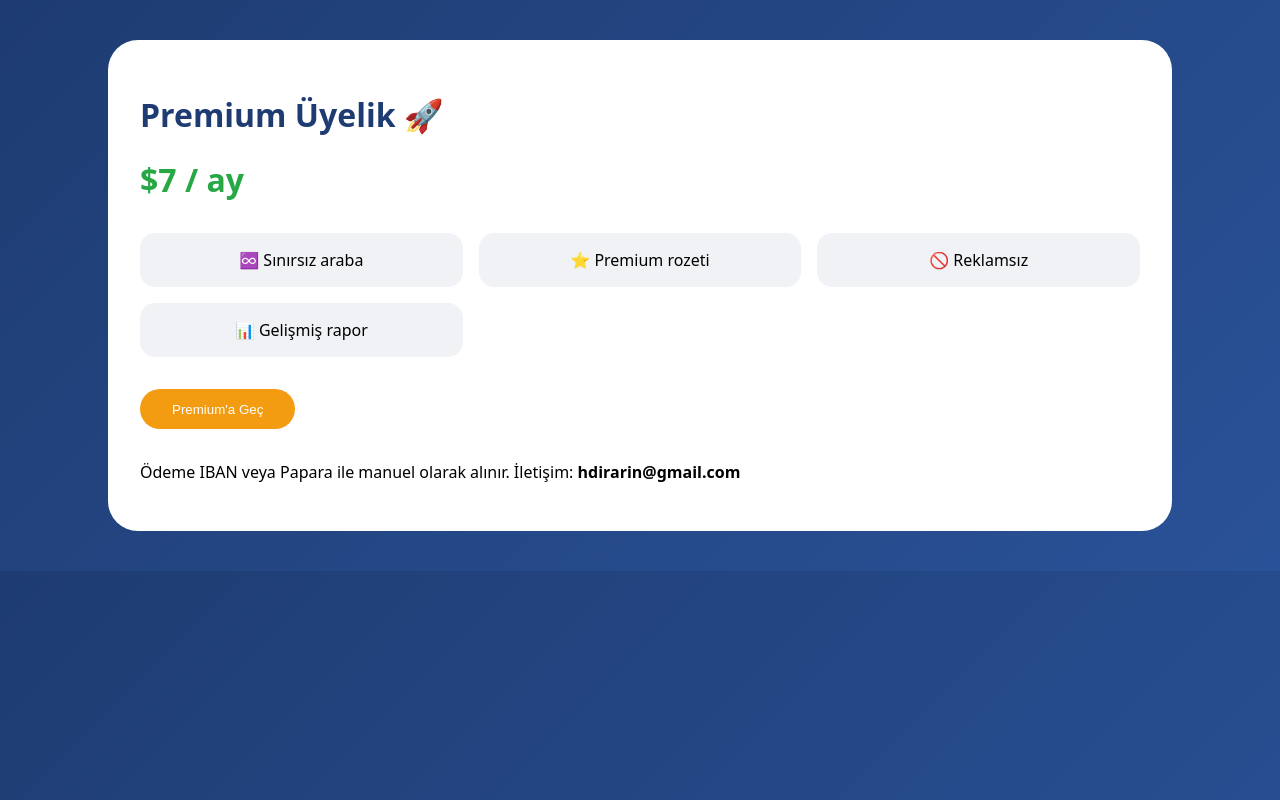
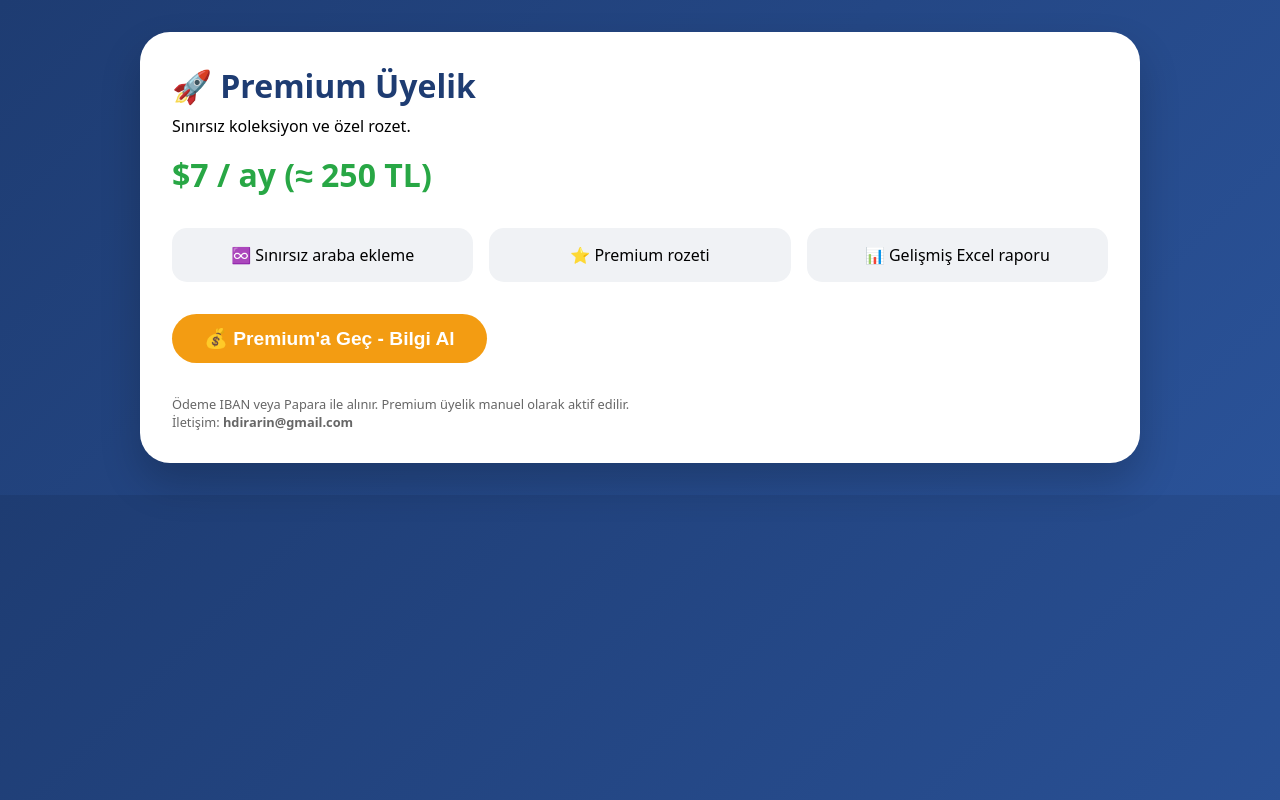
Before and after one commit to EmirCMD87/diecast-app, a Flask app: template templates/premium.html in a window 1280 px wide. Run offline with Flask 3, Linux system fonts and the light colour scheme; the template is opened without the code that fills it, so the values that code supplies are empty; the visitor is signed in with stand-in values (Sample User, id 1).

Commit message:
Update premium.html

```diff
--- a/templates/premium.html
+++ b/templates/premium.html
@@ -2,33 +2,84 @@
 <html lang="tr">
 <head>
     <meta charset="UTF-8">
-    <title>Premium Üyelik</title>
+    <meta name="viewport" content="width=device-width, initial-scale=1.0">
+    <title>Premium Üyelik - Diecast</title>
     <style>
-        body { font-family: system-ui; background: linear-gradient(135deg, #1e3c72 0%, #2a5298 100%); padding: 2rem; }
-        .container { max-width: 1000px; margin: auto; background: white; border-radius: 30px; padding: 2rem; }
-        h1 { color: #1e3c72; }
-        .price { font-size: 2rem; font-weight: bold; color: #28a745; }
-        .features { display: grid; grid-template-columns: repeat(auto-fit, minmax(250px,1fr)); gap: 1rem; margin: 2rem 0; }
-        .feature { background: #f0f2f5; padding: 1rem; border-radius: 15px; text-align: center; }
-        .btn { background: #f39c12; padding: 0.8rem 2rem; color: white; border: none; border-radius: 40px; cursor: pointer; }
+        * { margin: 0; padding: 0; box-sizing: border-box; }
+        body {
+            font-family: system-ui, sans-serif;
+            background: linear-gradient(135deg, #1e3c72 0%, #2a5298 100%);
+            padding: 2rem;
+        }
+        .container {
+            max-width: 1000px;
+            margin: 0 auto;
+            background: white;
+            border-radius: 30px;
+            padding: 2rem;
+            box-shadow: 0 20px 40px rgba(0,0,0,0.2);
+        }
+        h1 { color: #1e3c72; margin-bottom: 0.5rem; }
+        .price { font-size: 2rem; font-weight: bold; color: #28a745; margin: 1rem 0; }
+        .features {
+            display: grid;
+            grid-template-columns: repeat(auto-fit, minmax(250px, 1fr));
+            gap: 1rem;
+            margin: 2rem 0;
+        }
+        .feature {
+            background: #f0f2f5;
+            padding: 1rem;
+            border-radius: 15px;
+            text-align: center;
+        }
+        .btn {
+            background: #f39c12;
+            color: white;
+            padding: 0.8rem 2rem;
+            font-size: 1.2rem;
+            border: none;
+            border-radius: 40px;
+            cursor: pointer;
+            font-weight: bold;
+            text-decoration: none;
+            display: inline-block;
+        }
+        .btn:hover { background: #e67e22; }
+        .note { margin-top: 2rem; font-size: 0.8rem; color: #666; }
+        .login-link { text-align: center; margin-top: 1rem; }
     </style>
 </head>
 <body>
     <div class="container">
-        <h1>Premium Üyelik 🚀</h1>
-        <div class="price">$7 / ay</div>
+        <h1>🚀 Premium Üyelik</h1>
+        <p>Sınırsız koleksiyon ve özel rozet.</p>
+        <div class="price">$7 / ay (≈ 250 TL)</div>
+
         <div class="features">
-            <div class="feature">♾️ Sınırsız araba</div>
+            <div class="feature">♾️ Sınırsız araba ekleme</div>
             <div class="feature">⭐ Premium rozeti</div>
-            <div class="feature">🚫 Reklamsız</div>
-            <div class="feature">📊 Gelişmiş rapor</div>
+            <div class="feature">📊 Gelişmiş Excel raporu</div>
         </div>
-        <button class="btn" onclick="bilgiAl()">Premium'a Geç</button>
-        <p style="margin-top: 2rem;">Ödeme IBAN veya Papara ile manuel olarak alınır. İletişim: <strong>hdirarin@gmail.com</strong></p>
+
+        {% if current_user.is_authenticated %}
+            <button class="btn" onclick="bilgiAl()">💰 Premium'a Geç - Bilgi Al</button>
+        {% else %}
+            <div class="login-link">
+                <a href="{{ url_for('login') }}" style="background: #1e3c72; color: white; padding: 0.8rem 2rem; border-radius: 40px; text-decoration: none;">🔐 Önce Giriş Yap</a>
+            </div>
+            <p style="text-align: center; margin-top: 1rem;">Premium'a geçmek için önce giriş yapmalısın.</p>
+        {% endif %}
+
+        <div class="note">
+            Ödeme IBAN veya Papara ile alınır. Premium üyelik manuel olarak aktif edilir.<br>
+            İletişim: <strong>hdirarin@gmail.com</strong>
+        </div>
     </div>
     <script>
         function bilgiAl() {
-            window.open("https://wa.me/905551234567?text=Premium%20üyelik%20bilgi", "_blank");
+            const mesaj = "Premium üyelik ile ilgili bilgi almak istiyorum. Kullanıcı adım: {{ current_user.username }}";
+            window.open(`https://wa.me/905551234567?text=${encodeURIComponent(mesaj)}`, '_blank');
         }
     </script>
 </body>
```
